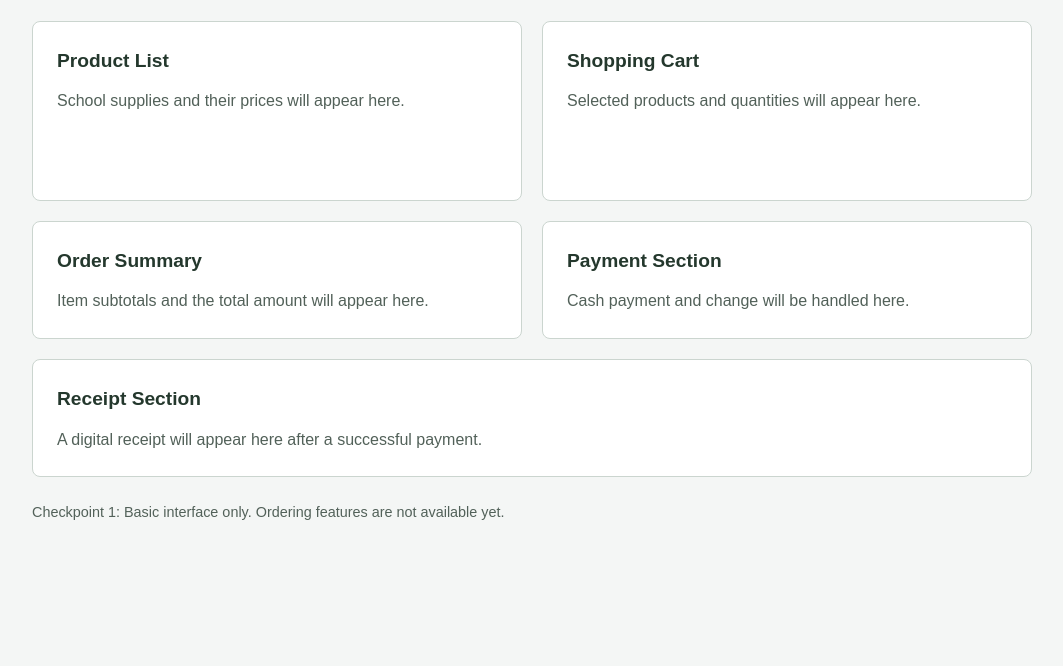
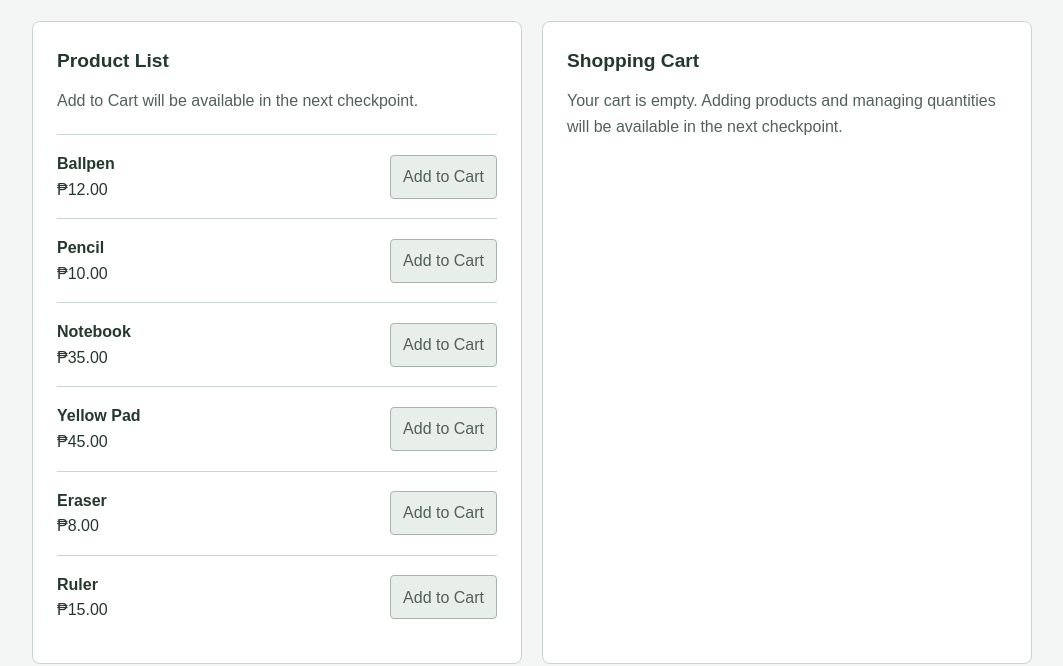
Before and after one commit to selebioanthonette-ux/StudentSuppliesOrderingSystem, a plain HTML site: page index.html in a window 1280 px wide. Shown: the part 135-801 px from the top of the page, without its empty margins (108-1171 px from the left). Drawn offline with Linux system fonts and the light colour scheme.

Commit message:
Add product list and basic user interface

```diff
--- a/index.html
+++ b/index.html
@@ -16,12 +16,38 @@
   <main class="layout">
     <section class="panel products" aria-labelledby="products-heading">
       <h2 id="products-heading">Product List</h2>
-      <p>School supplies and their prices will appear here.</p>
+      <p id="product-note">Add to Cart will be available in the next checkpoint.</p>
+      <ul class="product-list" aria-describedby="product-note">
+        <li class="product-row">
+          <div><h3>Ballpen</h3><p class="price">₱12.00</p></div>
+          <button type="button" disabled aria-label="Add Ballpen to Cart">Add to Cart</button>
+        </li>
+        <li class="product-row">
+          <div><h3>Pencil</h3><p class="price">₱10.00</p></div>
+          <button type="button" disabled aria-label="Add Pencil to Cart">Add to Cart</button>
+        </li>
+        <li class="product-row">
+          <div><h3>Notebook</h3><p class="price">₱35.00</p></div>
+          <button type="button" disabled aria-label="Add Notebook to Cart">Add to Cart</button>
+        </li>
+        <li class="product-row">
+          <div><h3>Yellow Pad</h3><p class="price">₱45.00</p></div>
+          <button type="button" disabled aria-label="Add Yellow Pad to Cart">Add to Cart</button>
+        </li>
+        <li class="product-row">
+          <div><h3>Eraser</h3><p class="price">₱8.00</p></div>
+          <button type="button" disabled aria-label="Add Eraser to Cart">Add to Cart</button>
+        </li>
+        <li class="product-row">
+          <div><h3>Ruler</h3><p class="price">₱15.00</p></div>
+          <button type="button" disabled aria-label="Add Ruler to Cart">Add to Cart</button>
+        </li>
+      </ul>
     </section>
 
     <section class="panel cart" aria-labelledby="cart-heading">
       <h2 id="cart-heading">Shopping Cart</h2>
-      <p>Selected products and quantities will appear here.</p>
+      <p>Your cart is empty. Adding products and managing quantities will be available in the next checkpoint.</p>
     </section>
 
     <section class="panel" aria-labelledby="summary-heading">
@@ -41,7 +67,7 @@
   </main>
 
   <footer>
-    <p>Checkpoint 1: Basic interface only. Ordering features are not available yet.</p>
+    <p>Checkpoint 2: Product display only. Ordering features are not available yet.</p>
   </footer>
 </body>
 </html>
--- a/style.css
+++ b/style.css
@@ -63,6 +63,43 @@ p {
   grid-column: 1 / -1;
 }
 
+.product-list {
+  list-style: none;
+  margin: 20px 0 0;
+  padding: 0;
+}
+
+.product-row {
+  display: flex;
+  align-items: center;
+  justify-content: space-between;
+  flex-wrap: wrap;
+  gap: 12px;
+  padding-block: 16px;
+  border-top: 1px solid #cbd5cf;
+}
+
+.product-row h3 {
+  margin: 0;
+  font-size: 1rem;
+}
+
+.price {
+  color: #24382d;
+  font-variant-numeric: tabular-nums;
+}
+
+.product-row button {
+  min-height: 44px;
+  padding: 8px 12px;
+  border: 1px solid #a6b4ab;
+  border-radius: 4px;
+  background: #e8eeea;
+  color: #526159;
+  font: inherit;
+  cursor: not-allowed;
+}
+
 footer {
   padding-bottom: 24px;
   font-size: 0.9rem;
```
Also changed, not shown: 1 other file.
